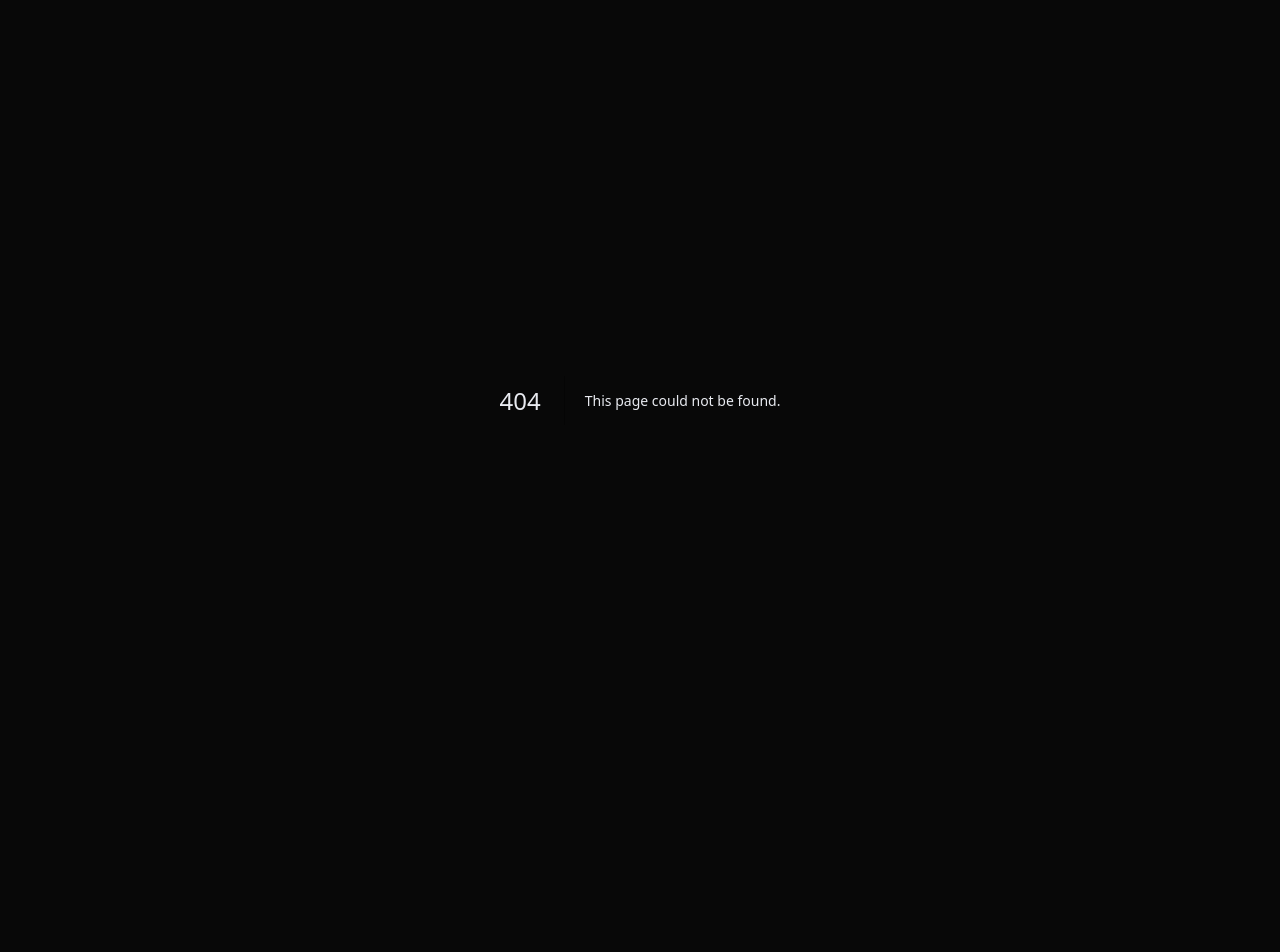
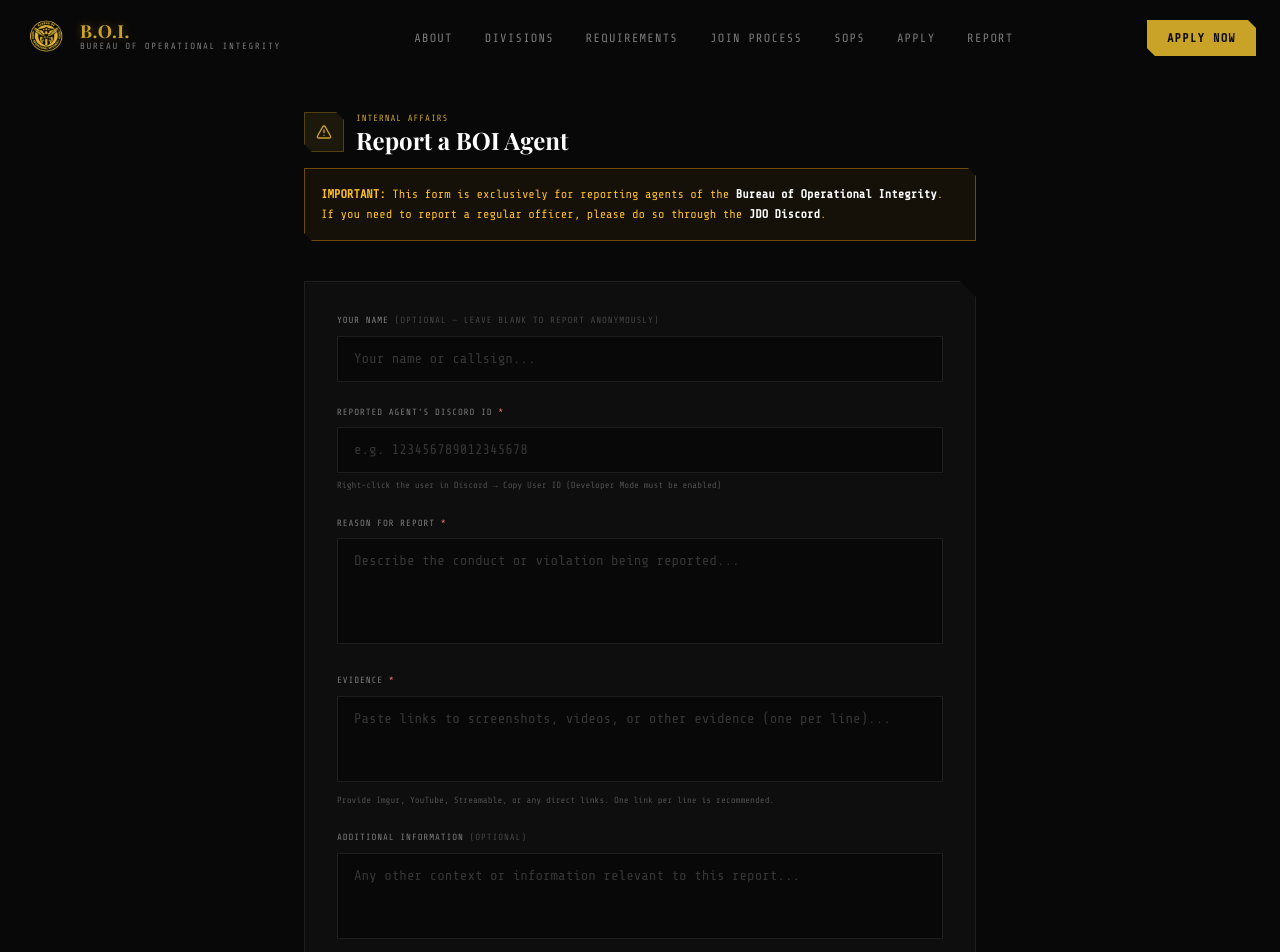
Before and after one commit to DignityDC/boiwebsite, a Next.js app: page /report in a window 1280 px wide. Before the commit this address had no page. Shown: the top 952 px of the page. Before the commit the page ends 800 px from the top, so only its background shows below. Built offline with nearby package versions, Linux system fonts and the light colour scheme.

Commit message:
Add files via upload

```diff
--- /dev/null
+++ b/app/report/page.jsx
@@ -0,0 +1,218 @@
+'use client';
+
+import { useState } from 'react';
+import { motion, AnimatePresence } from 'framer-motion';
+import { AlertTriangle, Send, CheckCircle, AlertCircle, Loader2 } from 'lucide-react';
+import Navbar from '@/components/Navbar';
+import Footer from '@/components/Footer';
+
+const FIELD = 'w-full bg-boi-bg border border-boi-border focus:border-boi-gold/50 text-white font-mono text-sm px-4 py-3 outline-none transition-colors duration-200 placeholder:text-boi-muted/40 resize-none';
+
+export default function ReportPage() {
+  const [form, setForm] = useState({
+    reporterName: '',
+    reportedId:   '',
+    reason:       '',
+    evidence:     '',
+    additional:   '',
+  });
+  const [loading,   setLoading]   = useState(false);
+  const [success,   setSuccess]   = useState(false);
+  const [error,     setError]     = useState('');
+
+  const set = (k) => (e) => setForm((p) => ({ ...p, [k]: e.target.value }));
+
+  const handleSubmit = async (e) => {
+    e.preventDefault();
+    setError('');
+    setLoading(true);
+    try {
+      const res = await fetch('/api/report', {
+        method:  'POST',
+        headers: { 'Content-Type': 'application/json' },
+        body:    JSON.stringify(form),
+      });
+      const data = await res.json();
+      if (!res.ok) {
+        setError(data.error || 'Something went wrong. Please try again.');
+      } else {
+        setSuccess(true);
+      }
+    } catch {
+      setError('Connection error. Please try again.');
+    } finally {
+      setLoading(false);
+    }
+  };
+
+  return (
+    <>
+      <Navbar />
+      <main className="min-h-screen bg-boi-bg pt-28 pb-20 px-6">
+        <div className="max-w-2xl mx-auto">
+          {/* Header */}
+          <motion.div
+            initial={{ opacity: 0, y: 20 }}
+            animate={{ opacity: 1, y: 0 }}
+            transition={{ duration: 0.5 }}
+            className="mb-10"
+          >
+            <div className="flex items-center gap-3 mb-4">
+              <div className="w-10 h-10 border border-boi-gold/30 bg-boi-gold/10 flex items-center justify-center clip-corner-sm">
+                <AlertTriangle size={16} className="text-boi-gold" />
+              </div>
+              <div>
+                <div className="font-mono text-[9px] tracking-widest text-boi-gold uppercase">Internal Affairs</div>
+                <div className="font-serif font-bold text-white text-2xl leading-none mt-0.5">Report a BOI Agent</div>
+              </div>
+            </div>
+
+            {/* Important notice */}
+            <div className="border border-amber-500/40 bg-amber-500/5 p-4 clip-corner-sm">
+              <p className="font-mono text-xs text-amber-400 leading-relaxed">
+                <span className="font-bold">IMPORTANT:</span> This form is exclusively for reporting agents of the{' '}
+                <span className="text-white font-bold">Bureau of Operational Integrity</span>. If you need to report a
+                regular officer, please do so through the <span className="text-white font-bold">JDO Discord</span>.
+              </p>
+            </div>
+          </motion.div>
+
+          <AnimatePresence mode="wait">
+            {success ? (
+              <motion.div
+                key="success"
+                initial={{ opacity: 0, scale: 0.96 }}
+                animate={{ opacity: 1, scale: 1 }}
+                className="clip-corner border border-boi-border bg-boi-bg-2 p-10 text-center"
+              >
+                <CheckCircle size={40} className="text-green-400 mx-auto mb-4" />
+                <h2 className="font-serif font-bold text-white text-xl mb-2">Report Submitted</h2>
+                <p className="text-boi-muted text-sm leading-relaxed">
+                  Your report has been received by BOI Internal Affairs. A staff member will review it shortly.
+                </p>
+                <p className="text-boi-muted/60 text-xs font-mono mt-3">
+                  Note: You will not receive updates or be informed of the outcome. All reports are handled internally and kept confidential.
+                </p>
+              </motion.div>
+            ) : (
+              <motion.form
+                key="form"
+                initial={{ opacity: 0, y: 16 }}
+                animate={{ opacity: 1, y: 0 }}
+                transition={{ duration: 0.5, delay: 0.1 }}
+                onSubmit={handleSubmit}
+                className="clip-corner border border-boi-border bg-boi-bg-2 p-8 space-y-6"
+              >
+                {/* Reporter name (optional) */}
+                <div>
+                  <label className="font-mono text-[9px] tracking-widest text-boi-muted uppercase block mb-2">
+                    Your Name <span className="text-boi-muted/50">(Optional — leave blank to report anonymously)</span>
+                  </label>
+                  <input
+                    type="text"
+                    value={form.reporterName}
+                    onChange={set('reporterName')}
+                    className={FIELD}
+                    placeholder="Your name or callsign..."
+                    maxLength={80}
+                  />
+                </div>
+
+                {/* Reported agent Discord ID */}
+                <div>
+                  <label className="font-mono text-[9px] tracking-widest text-boi-muted uppercase block mb-2">
+                    Reported Agent's Discord ID <span className="text-red-400">*</span>
+                  </label>
+                  <input
+                    type="text"
+                    value={form.reportedId}
+                    onChange={set('reportedId')}
+                    className={FIELD}
+                    placeholder="e.g. 123456789012345678"
+                    pattern="^\d{17,19}$"
+                    title="Must be a valid Discord user ID (17–19 digits)"
+                    required
+                    maxLength={20}
+                  />
+                  <p className="font-mono text-[9px] text-boi-muted/60 mt-1.5">
+                    Right-click the user in Discord → Copy User ID (Developer Mode must be enabled)
+                  </p>
+                </div>
+
+                {/* Reason */}
+                <div>
+                  <label className="font-mono text-[9px] tracking-widest text-boi-muted uppercase block mb-2">
+                    Reason for Report <span className="text-red-400">*</span>
+                  </label>
+                  <textarea
+                    value={form.reason}
+                    onChange={set('reason')}
+                    className={FIELD}
+                    rows={4}
+                    placeholder="Describe the conduct or violation being reported..."
+                    required
+                    maxLength={1000}
+                  />
+                </div>
+
+                {/* Evidence */}
+                <div>
+                  <label className="font-mono text-[9px] tracking-widest text-boi-muted uppercase block mb-2">
+                    Evidence <span className="text-red-400">*</span>
+                  </label>
+                  <textarea
+                    value={form.evidence}
+                    onChange={set('evidence')}
+                    className={FIELD}
+                    rows={3}
+                    placeholder="Paste links to screenshots, videos, or other evidence (one per line)..."
+                    required
+                    maxLength={1000}
+                  />
+                  <p className="font-mono text-[9px] text-boi-muted/60 mt-1.5">
+                    Provide Imgur, YouTube, Streamable, or any direct links. One link per line is recommended.
+                  </p>
+                </div>
+
+                {/* Additional info */}
+                <div>
+                  <label className="font-mono text-[9px] tracking-widest text-boi-muted uppercase block mb-2">
+                    Additional Information <span className="text-boi-muted/50">(Optional)</span>
+                  </label>
+                  <textarea
+                    value={form.additional}
+                    onChange={set('additional')}
+                    className={FIELD}
+                    rows={3}
+                    placeholder="Any other context or information relevant to this report..."
+                    maxLength={600}
+                  />
+                </div>
+
+                {error && (
+                  <div className="flex items-start gap-2 text-red-400 text-xs font-mono border border-red-400/20 bg-red-400/5 p-3">
+                    <AlertCircle size={13} className="mt-0.5 shrink-0" />
+                    {error}
+                  </div>
+                )}
+
+                <button
+                  type="submit"
+                  disabled={loading}
+                  className="clip-corner-sm w-full bg-boi-gold text-boi-bg font-mono text-xs font-bold tracking-widest px-6 py-3 uppercase hover:bg-boi-gold-lt transition-colors duration-200 flex items-center justify-center gap-2 disabled:opacity-60 disabled:cursor-not-allowed"
+                >
+                  {loading ? (
+                    <><Loader2 size={14} className="animate-spin" /> Submitting...</>
+                  ) : (
+                    <><Send size={14} /> Submit Report</>
+                  )}
+                </button>
+              </motion.form>
+            )}
+          </AnimatePresence>
+        </div>
+      </main>
+      <Footer />
+    </>
+  );
+}
```
